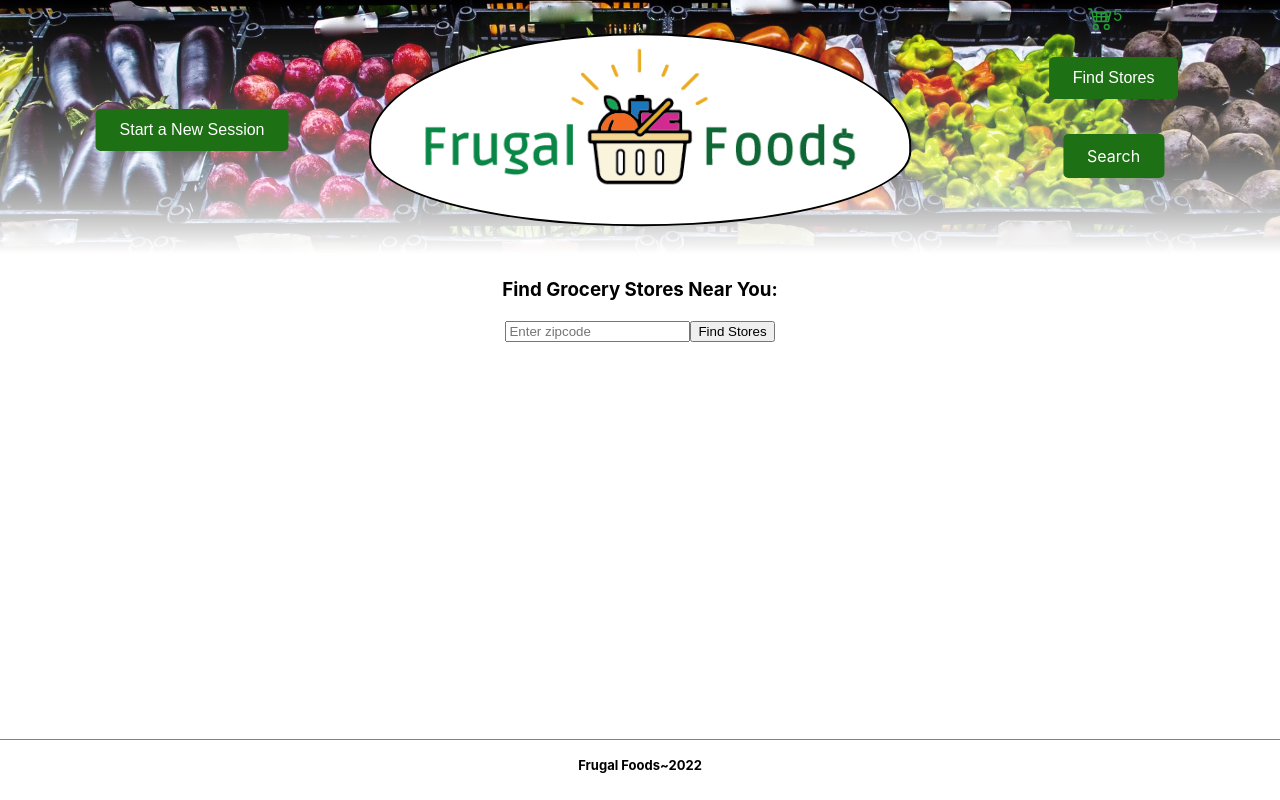
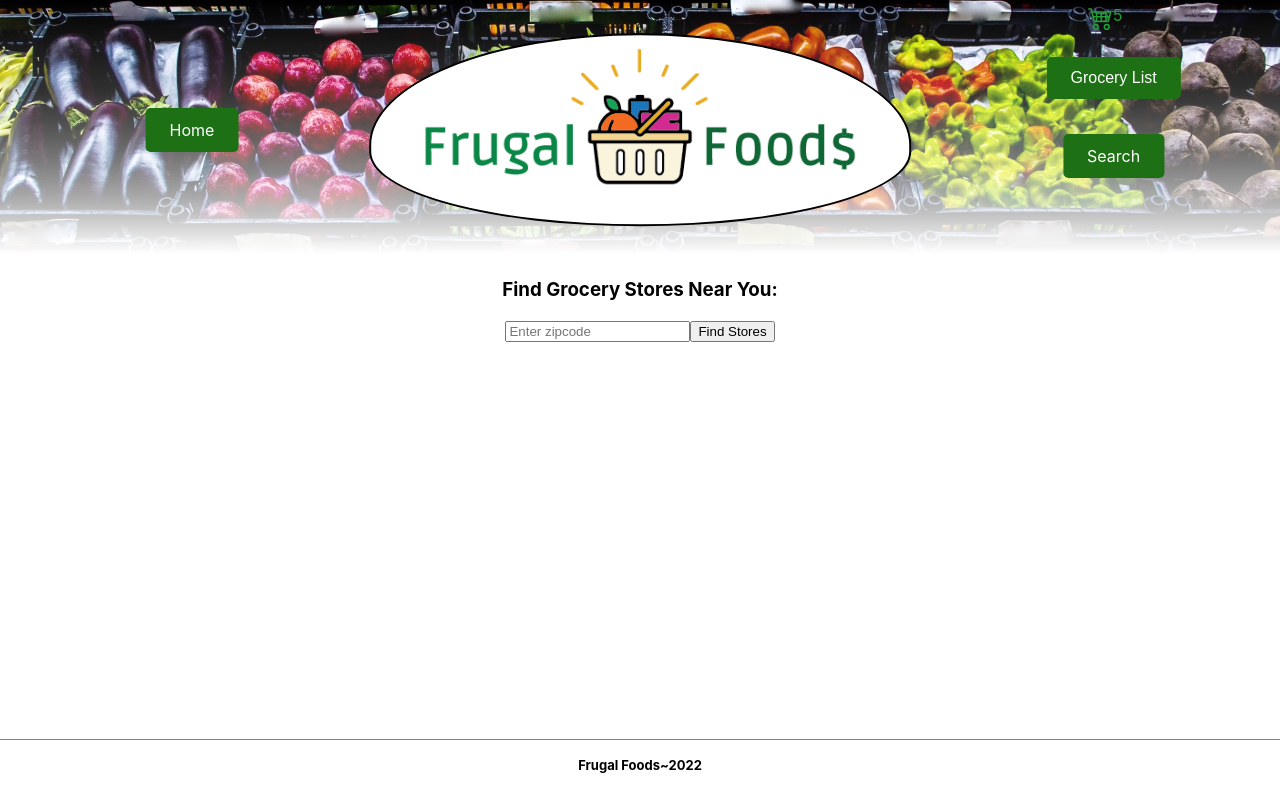
Before and after one commit to Frugal-Foods/frugal-foods-fe, a React (Create React App) app: page / in a window 1280 px wide. Built offline with nearby package versions, Linux system fonts and the light colour scheme; no server answers.

Commit message:
Revert "Feat/hooks"

```diff
--- a/src/components/CartItem/CartItem.js
+++ b/src/components/CartItem/CartItem.js
@@ -6,7 +6,7 @@ import { FaChevronCircleLeft } from "react-icons/fa";
 import { FaChevronCircleRight } from "react-icons/fa";
 
 const CartItem = ({id, photoUrl, itemName, itemTotal, quantity, onCartChange}) => {
-  const [cartQuantity, setCartQuantity] = useState(quantity);
+  const [cartQuantity, setCartQuantity] = useState(1);
 
   const [deleteItem] = useMutation(DELETE_ITEM_MUTATION, {
     variables: {
@@ -32,7 +32,7 @@ const CartItem = ({id, photoUrl, itemName, itemTotal, quantity, onCartChange}) =
   };
 
   const handleQuantityDecrease = () => {
-    if (cartQuantity > 1) {
+    if (quantity > 1) {
       updateQuantity({variables: {quantity: cartQuantity-1}})
     }
   };
--- a/src/components/Header/Header.js
+++ b/src/components/Header/Header.js
@@ -4,16 +4,9 @@ import headerImage from '../../assetts/headerImage.jpeg'
 import { BsCart4 } from 'react-icons/bs';
 import frugalLogo from '../../assetts/frugal_logo.png'
 import './Header.css'
-import { useMutation } from '@apollo/client';
-import { DESTROY_ALL_USER_STORES } from '../../hooks/postMutations';
 
 const Header = () => {
-    let userID = 5
-    const [destroyStores] = useMutation(DESTROY_ALL_USER_STORES, {
-        variables: {
-            userId: userID.toString()
-        }
-    })
+// const [home, setHome] = useState(true)
     return (
 
         <header className='header-container'>
@@ -21,13 +14,11 @@ const Header = () => {
                 className='header-image'
                 src={headerImage} alt='grocery produce'
             />
-            <Link to='/'>
-                <button className='home' onClick={() => destroyStores()}>Start a New Session</button>
-                <button className='list'>Find Stores</button>
-            </Link>
+            <Link to='/' className='home'>Home</Link>
             <div className='logo-container'>
                 <img className='frugal-logo' src={frugalLogo} alt='frugal foods logo'/>
             </div>
+            <button className='list'>Grocery List</button>
             <Link to='/search' className='search'>Search</Link>
             <Link to='/cart'>
                 <div className='header-openBasket'>
--- a/src/hooks/getQueries.js
+++ b/src/hooks/getQueries.js
@@ -1,4 +1,4 @@
-import { gql, useQuery } from "@apollo/client";
+import { gql } from "@apollo/client";
 
 export const GET_ALL_STORES = gql`
   query GetStores($zipcode: String!) {
@@ -55,13 +55,3 @@ export const GET_CART = gql`
     }
   }
 `;
-
-export const useUserStores = (userId) => {
-  const { data, loading, error, refetch } = useQuery(GET_USER_STORES, {
-    variables: {
-      userId
-    }
-  })
-  console.log('user store', data)
-  return { data, error, loading, refetch }
-}
--- a/src/hooks/postMutations.js
+++ b/src/hooks/postMutations.js
@@ -26,16 +26,6 @@ export const DELETE_ITEM_MUTATION = gql`
   }
 `;
 
-export const DELETE_USER_STORE = gql`
-  mutation destroyUserStore($id: ID!) {
-    destroyUserStore(
-      input: {id: $id}
-    ) {
-      id
-    }
-  }
-`
-
 export const CREATE_USER_STORE = gql`
     mutation createUserStore($userId: ID!, $storeId: ID!) {
       createUserStore(
@@ -51,6 +41,14 @@ export const CREATE_USER_STORE = gql`
     }
 `
 
+export const DELETE_USER_STORE = gql`
+    mutation destroyUserStore($id: ID!) {
+      destroyUserStore(input: {id: $id}) {
+        id
+      }
+    }
+`
+
 export const UPDATE_CART_QUANTITY = gql`
     mutation updateUserStoreItem($id: ID!, $quantity: Int!) {
       updateUserStoreItem(input: {id: $id, quantity: $quantity}) {
@@ -59,12 +57,3 @@ export const UPDATE_CART_QUANTITY = gql`
       }
     }
 `
-export const DESTROY_ALL_USER_STORES = gql`
-  mutation destroyAllUserStores($userId: String!) {
-    destroyAllUserStores(
-      input: {userId: $userId}
-    ) {
-      userId
-    }
-  }
-`
```
